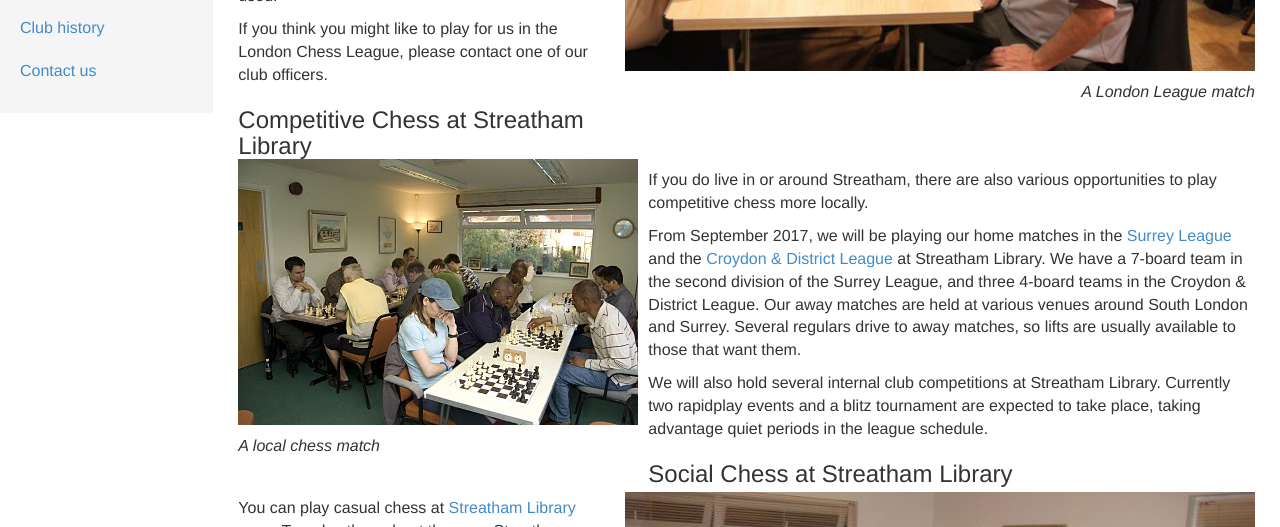
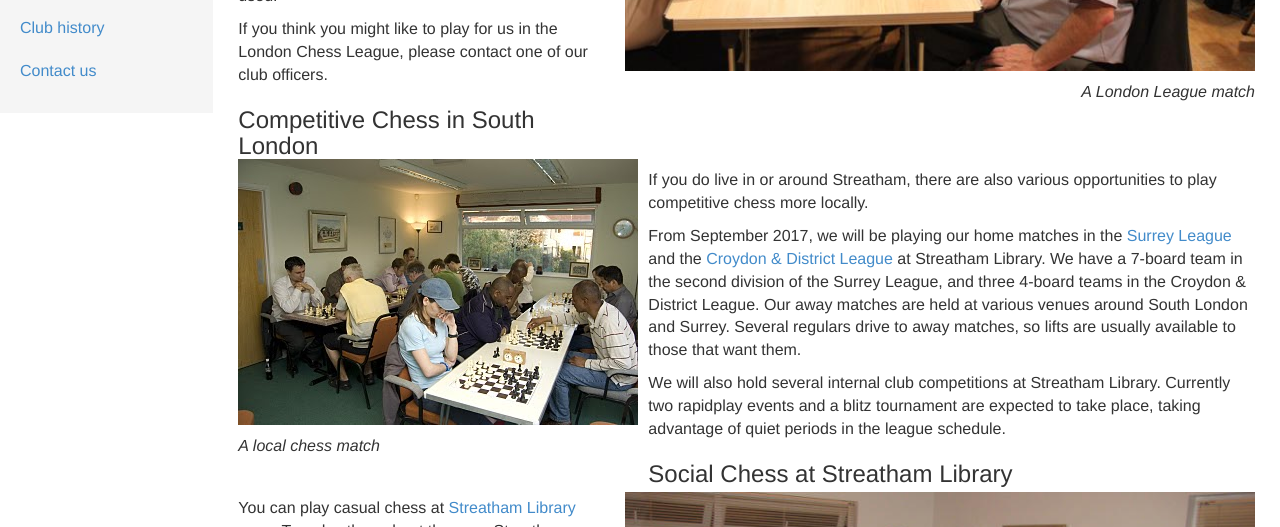
Before and after one commit to streathamchess/streathamchess.github.io, a Jekyll site: the page built from about/venues.md, in a window 1280 px wide and 900 px high, scrolled down 360 px. Shown: the part 154-681 px from the top of the window. Built offline with Jekyll 4.4.1, drawn with Linux system fonts in a browser that asks for light colours.

Commit message:
Update venues.md
- Added description tag for seo purposes
- Some tweaks and fixes to article text

```diff
--- a/about/venues.md
+++ b/about/venues.md
@@ -1,6 +1,7 @@
 ---
 title: Where we play
 layout: default
+description: Streatham Chess Club's activities in Central London, South London and Surrey
 ---
 
 <a name="central-london"></a>
@@ -20,7 +21,7 @@ If you think you might like to play for us in the London Chess League, please co
 
 <a name="woodfield-grove"></a>
 
-### Competitive Chess at Streatham Library
+### Competitive Chess in South London
 
 {% include image.html url="/assets/photos/woodfield.jpg" align="left" description="A local chess match" %}
 
@@ -30,7 +31,7 @@ From September 2017, we will be playing our home matches in the [Surrey League](
 [Croydon & District League](http://www.croydonchessleague.org.uk/) at Streatham Library. We have a 7-board team in
 the second division of the Surrey League, and three 4-board teams in the Croydon & District League. Our away matches are held at various venues around South London and Surrey. Several regulars drive to away matches, so lifts are usually available to those that want them.
 
-We will also hold  several internal club competitions at Streatham Library. Currently two rapidplay events and a blitz tournament are expected to take place, taking advantage quiet periods in the league schedule.
+We will also hold  several internal club competitions at Streatham Library. Currently two rapidplay events and a blitz tournament are expected to take place, taking advantage of quiet periods in the league schedule.
 
 
 <a name="whitelion"></a>
```
